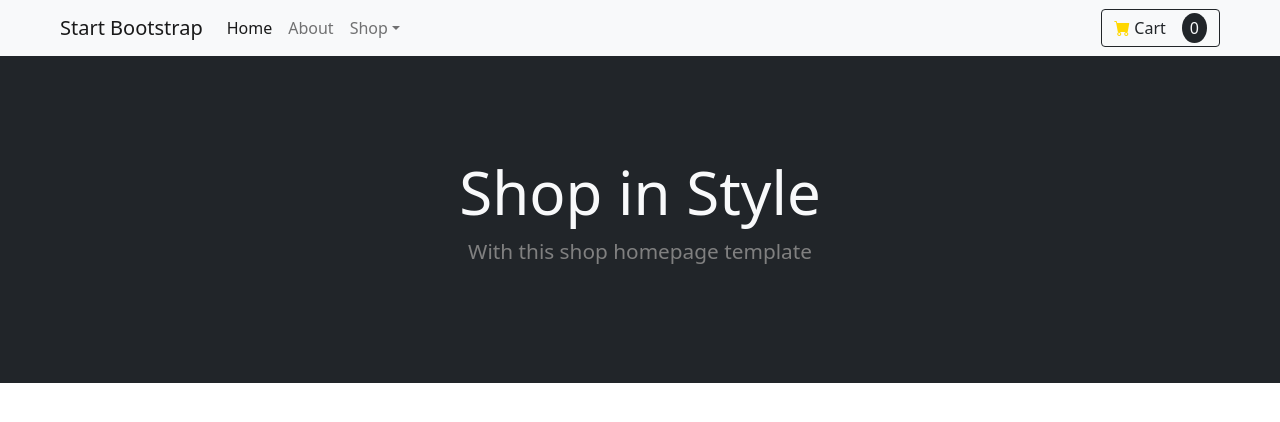
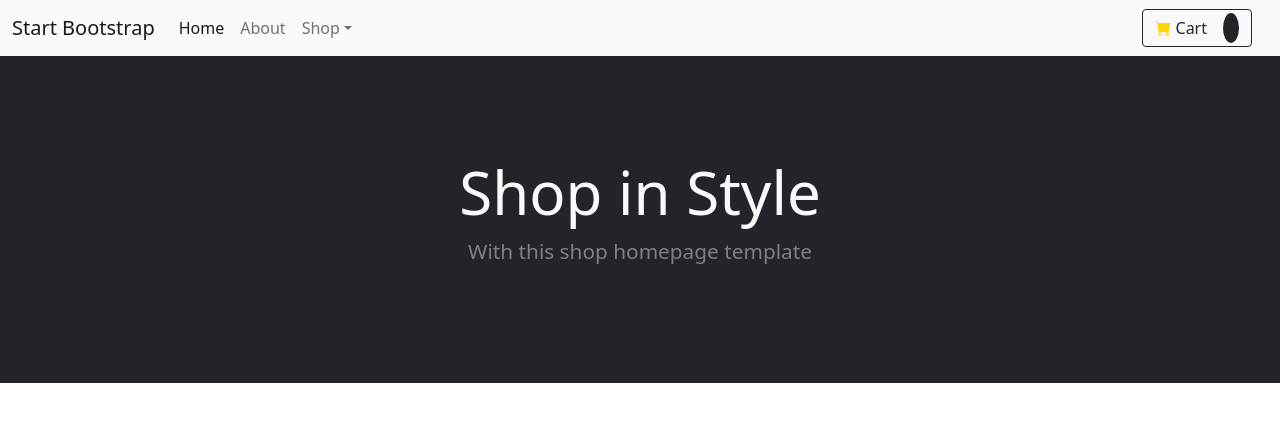
Before and after one commit to BalavigneshRajasekar/shoping-cart, a React (Vite) app in the folder Shoping-cart/: page / in a window 1280 px wide. Shown: the top 422 px of the page. Built offline with nearby package versions, Linux system fonts and the light colour scheme.

Commit message:
Nav bar defined

```diff
--- a/Shoping-cart/src/Nav.jsx
+++ b/Shoping-cart/src/Nav.jsx
@@ -1,10 +1,10 @@
 import React from "react";
 
-function Nav() {
+function Nav(props) {
   return (
-    <nav className="navbar navbar-expand-lg navbar-light bg-light">
+    <nav className="navbar navbar-expand-lg navbar-light bg-light ">
       <div className="container-fluid">
-        <a className="navbar-brand ms-5" href="#">
+        <a className="navbar-brand " href="#">
           Start Bootstrap
         </a>
         <button
@@ -64,9 +64,11 @@ function Nav() {
               </ul>
             </li>
           </ul>
-          <button class="btn btn-outline-dark me-5" type="submit">
+          <button class="btn btn-outline-dark me-3 " type="submit">
             <i class="bi bi-cart-fill"></i> Cart
-            <span className="bg-dark ms-3  px-2 py-1 text-light h-auto">0</span>
+            <span className="bg-dark ms-3  px-2 py-1 text-light h-auto">
+              {props.cartData}
+            </span>
           </button>
         </div>
       </div>
```
